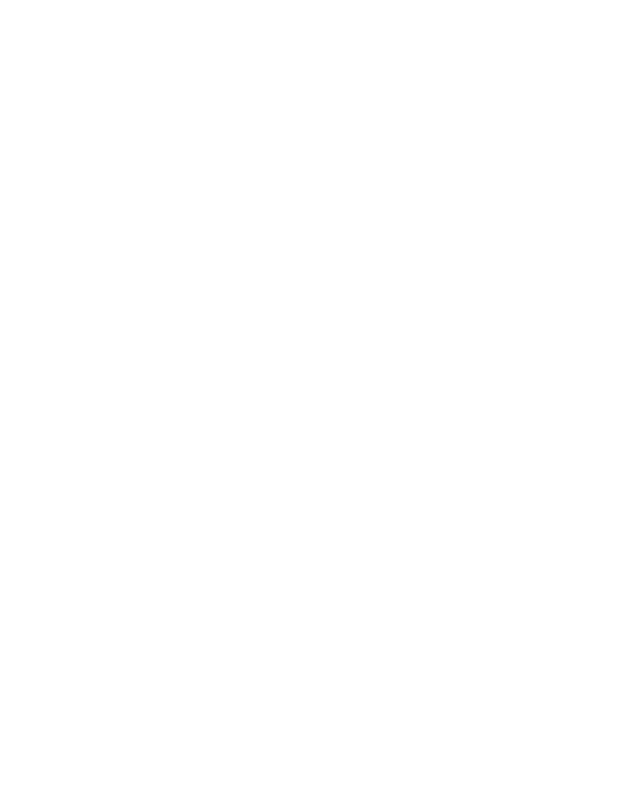
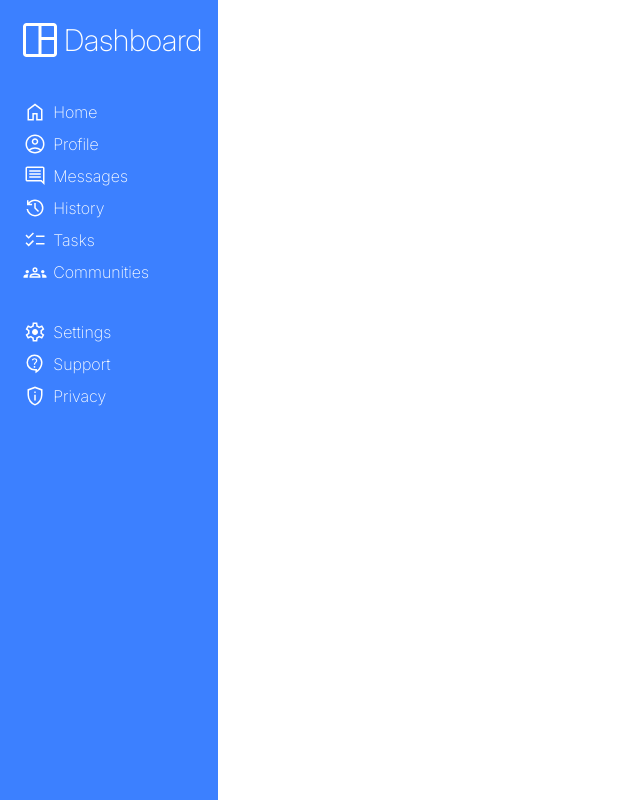
Before and after one commit to J0e-Quan/admin-dashboard, a plain HTML site: page index.html in a window 1280 px wide. Shown: the whole page, without its empty margins (0-640 px from the left). Drawn offline with Linux system fonts and the light colour scheme.

Commit message:
Complete sidebar secion and rename icons

```diff
--- a/index.html
+++ b/index.html
@@ -7,6 +7,41 @@
     <title>Admin Dashboard</title>
 </head>
 <body>
+    <div class="container">
+        <section class="sidebar">
+            <div class="sidebar-section title">
+                <img class="dashboard icon" src="./assets/icons/dashboard.svg" height="48px">
+                <h1 class="sidebar-title-text">Dashboard</h1>
+            </div>
+            <div class="first sidebar-section">
+                <img class="home icon" src="./assets/icons/home.svg" height="24px">
+                <h1 class="sidebar-text">Home</h1>
+                <img class="profile icon" src="./assets/icons/profile.svg" height="24px">
+                <h1 class="sidebar-text">Profile</h1>
+                <img class="messages icon" src="./assets/icons/messages.svg" height="24px">
+                <h1 class="sidebar-text">Messages</h1>
+                <img class="history icon" src="./assets/icons/history.svg" height="24px">
+                <h1 class="sidebar-text">History</h1>
+                <img class="tasks icon" src="./assets/icons/tasks.svg" height="24px">
+                <h1 class="sidebar-text">Tasks</h1>
+                <img class="communities icon" src="./assets/icons/communities.svg" height="24px">
+                <h1 class="sidebar-text">Communities</h1>
+            </div>
+            <div class="second sidebar-section">
+                <img class="settings icon" src="./assets/icons/settings.svg" height="24px">
+                <h1 class="sidebar-text">Settings</h1>
+                <img class="support icon" src="./assets/icons/support.svg" height="24px">
+                <h1 class="sidebar-text">Support</h1>
+                <img class="privacy icon" src="./assets/icons/privacy.svg" height="24px">
+                <h1 class="sidebar-text">Privacy</h1>
+            </div>
+        </section>
+        <header class="header">
 
+        </header>
+        <section class="content">
+
+        </section>
+    </div>
 </body>
 </html>
--- a/styles.css
+++ b/styles.css
@@ -33,3 +33,37 @@ h1, h2, h3, h4, h5, h6 {
     font-family: 'Inter', sans-serif;
     font-weight: 200;
 }
+
+.container {
+    display: grid;
+    grid-template-columns: 1fr 5fr;
+    grid-template-rows: 1fr 4fr;
+}
+
+.sidebar {
+    background-color: rgb(60, 128, 255);
+    grid-row: 1 / 3;
+    grid-column: 1;
+    padding: 16px;
+    color: white;
+    height: 100vh;
+}
+
+.sidebar-section {
+    display: grid;
+    grid-template-columns: 1fr 4fr;
+    align-items: center;
+    font-size: 0.67rem;
+    row-gap: 8px;
+    margin-bottom: 36px;
+}
+
+.sidebar-section.title {
+    font-size: 1.25rem;
+}
+
+div > .icon {
+    place-self: center;
+    /* To make svg white since it is inserted as img, not an editable svg */
+    filter: brightness(0) invert(1);
+}
```
Also changed, not shown: assets/icons/add-favourite.svg (renamed from assets/icons/heart_plus_24dp_E3E3E3_FILL0_wght300_GRAD0_opsz24.svg), assets/icons/communities.svg (renamed from assets/icons/groups_24dp_E3E3E3_FILL0_wght300_GRAD0_opsz24.svg), assets/icons/dashboard.svg (added), assets/icons/history.svg (renamed from assets/icons/history_24dp_E3E3E3_FILL0_wght300_GRAD0_opsz24.svg), assets/icons/home.svg (renamed from assets/icons/home_24dp_E3E3E3_FILL0_wght300_GRAD0_opsz24.svg), assets/icons/messages.svg (renamed from assets/icons/comment_24dp_E3E3E3_FILL0_wght300_GRAD0_opsz24.svg), assets/icons/notifications.svg (renamed from assets/icons/notifications_active_24dp_E3E3E3_FILL0_wght300_GRAD0_opsz24.svg), assets/icons/privacy.svg (renamed from assets/icons/privacy_tip_24dp_E3E3E3_FILL0_wght300_GRAD0_opsz24.svg), assets/icons/profile.svg (renamed from assets/icons/account_circle_24dp_E3E3E3_FILL0_wght300_GRAD0_opsz24.svg), assets/icons/search.svg (renamed from assets/icons/search_24dp_E3E3E3_FILL0_wght300_GRAD0_opsz24.svg), assets/icons/settings.svg (renamed from assets/icons/settings_24dp_E3E3E3_FILL0_wght300_GRAD0_opsz24.svg), assets/icons/split.svg (renamed from assets/icons/call_split_24dp_E3E3E3_FILL0_wght300_GRAD0_opsz24.svg), assets/icons/support.svg (renamed from assets/icons/contact_support_24dp_E3E3E3_FILL0_wght300_GRAD0_opsz24.svg), assets/icons/tasks.svg (renamed from assets/icons/checklist_24dp_E3E3E3_FILL0_wght300_GRAD0_opsz24.svg), 1 more files.
